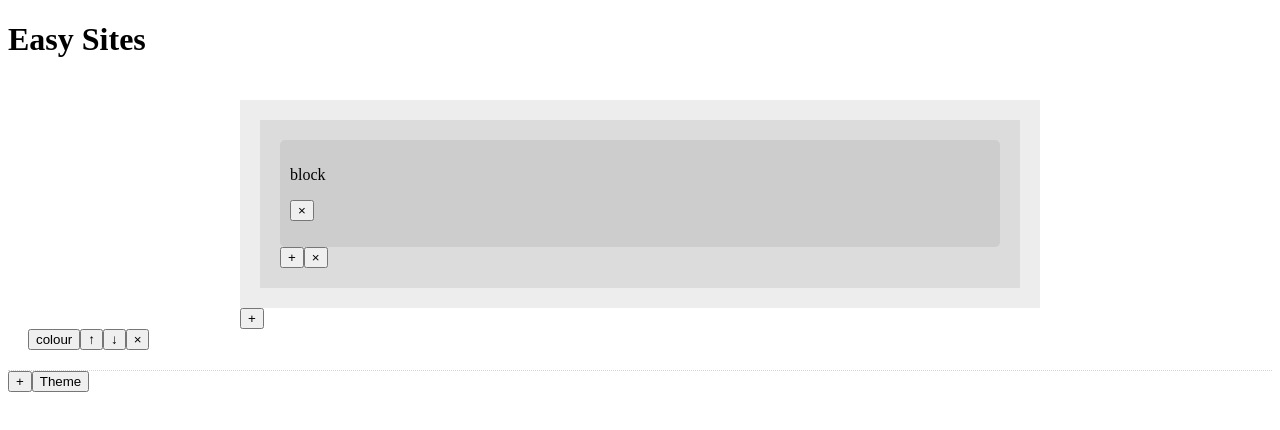
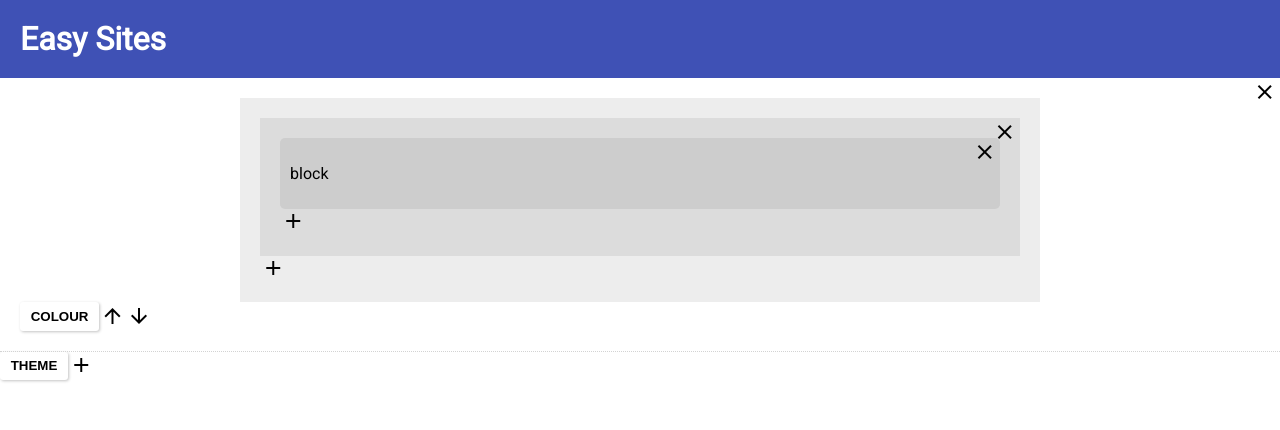
Before and after one commit to Droces/easy-sites, an Angular app: page / in a window 1280 px wide. Shown: the top 430 px of the page. Built offline with nearby package versions, Linux system fonts and the light colour scheme.

Commit message:
Added Material icons, Roboto font, and some colour

```diff
--- a/src/app/app.component.scss
+++ b/src/app/app.component.scss
@@ -0,0 +1,9 @@
+h1 {
+  margin-top: 0;
+  margin-bottom: 0;
+}
+header {
+  background: #3f51b5; // blue
+  color: white;
+  padding: 20px;
+}
--- a/src/app/block/block.component.html
+++ b/src/app/block/block.component.html
@@ -1,4 +1,5 @@
 <div class="block">
   <p contenteditable="true">{{ block.content }}<p>
-  <button (click)="removeSelf()" class="remove">&times;</button>
+  <button (click)="removeSelf()" class="remove icon">
+    <i class="material-icons">close</i></button>
 </div>
--- a/src/app/block/block.component.scss
+++ b/src/app/block/block.component.scss
@@ -1,6 +1,6 @@
 .block {
+  position: relative;
   background: rgba(0, 0, 0, 0.07);
   border-radius: 5px;
   padding: 10px;
-
 }
--- a/src/app/group/group.component.html
+++ b/src/app/group/group.component.html
@@ -3,7 +3,9 @@
     [block]="block"
     (removeBlock)="removeBlock(block)">
   </app-block>
-  <button (click)="addBlock()">+</button>
+  <button (click)="addBlock()" class="icon">
+    <i class="material-icons">add</i></button>
   <!-- <button (click)="removeLastBlock()">-</button> -->
-  <button (click)="removeSelf()" class="remove">&times;</button>
+  <button (click)="removeSelf()" class="remove icon">
+    <i class="material-icons">close</i></button>
 </div>
--- a/src/app/group/group.component.scss
+++ b/src/app/group/group.component.scss
@@ -1,4 +1,5 @@
 .group {
+  position: relative;
   background: rgba(0, 0, 0, 0.07);
   padding: 20px;
 }
--- a/src/app/page/page.component.html
+++ b/src/app/page/page.component.html
@@ -8,7 +8,8 @@
       (removeSection)="removeSection(section)">
     </app-section>
   </div>
-  <button (click)="addSection()">+</button>
+  <button (click)="changeTheme()">Theme</button>
+  <button (click)="addSection()" class="icon">
+      <i class="material-icons">add</i></button>
   <!-- <button (click)="removeLastSection()">-</button> -->
-  <button (click)="changeTheme()">Theme</button>
 </main>
--- a/src/app/page/page.component.scss
+++ b/src/app/page/page.component.scss
@@ -1,2 +1,5 @@
 .sections {
 }
+section {
+  position: relative;
+}
--- a/src/app/section/section.component.html
+++ b/src/app/section/section.component.html
@@ -1,17 +1,19 @@
 <section id="{{ section.id }}" [attr.data-colourStyle]="section.colourStyle">
+  <div class="column">
     <div class="groups">
       <app-group *ngFor="let group of section.groups"
         [group]="group"
         (removeGroup)="removeGroup(group)">
       </app-group>
     </div>
-  <div class="groups-actions">
-    <button (click)="addGroup()">+</button>
+    <button (click)="addGroup()" class="icon">
+      <i class="material-icons">add</i></button>
   </div>
 
   <!-- <button (click)="removeLastGroup()">-</button> -->
   <button (click)="changeColour()">colour</button>
-  <button (click)="up()">&uarr;</button>
-  <button (click)="down()">&darr;</button>
-  <button (click)="removeSelf()" class="remove">&times;</button>
+  <button (click)="up()" class="icon"><i class="material-icons">arrow_upward</i></button>
+  <button (click)="down()" class="icon"><i class="material-icons">arrow_downward</i></button>
+  <button (click)="removeSelf()" class="remove icon">
+    <i class="material-icons">close</i></button>
 </section>
--- a/src/app/section/section.component.scss
+++ b/src/app/section/section.component.scss
@@ -1,17 +1,19 @@
 section {
+  position: relative;
   border-bottom: dotted 1px lightgrey;
   padding: 20px;
 }
-.groups,
-.groups-actions {
+section > .column {
   max-width: 800px;
   margin-left: auto;
   margin-right: auto;
   box-sizing: border-box;
-}
-.groups {
   background: rgba(0, 0, 0, 0.07);
   padding: 20px;
+}
+// .groups,
+// .groups-actions {}
+.groups {
   display: flex;
 
   & > * {
--- a/src/index.html
+++ b/src/index.html
@@ -7,6 +7,9 @@
 
   <meta name="viewport" content="width=device-width, initial-scale=1">
   <link rel="icon" type="image/x-icon" href="favicon.ico">
+
+  <link href="https://fonts.googleapis.com/icon?family=Material+Icons" rel="stylesheet">
+  <link href="https://fonts.googleapis.com/css?family=Roboto&display=swap" rel="stylesheet">
 </head>
 <body>
   <app-root></app-root>
--- a/src/styles.scss
+++ b/src/styles.scss
@@ -1,4 +1,10 @@
-/* You can add global styles to this file, and also import other style files */
+/* Global styles, and imports of other style files */
+
+body {
+  font-family: 'Roboto', sans-serif;
+  margin: 0;
+}
+
 .page[data-theme="red"] {
   section {
     &[data-colourStyle=""],
@@ -13,3 +19,39 @@
     }
   }
 }
+
+.remove {
+  position: absolute;
+  top: 2px;
+  right: 2px;
+}
+
+button {
+  border: none;
+  box-shadow: none;
+  background: white;
+  padding: 0.5em 0.8em;
+  box-shadow: 1px 1px 3px rgba(black, 0.24);
+  border-radius: 3px;
+  font-weight: 600;
+  text-transform: uppercase;
+
+  &:hover {
+    background: #3f51b5; // blue
+    color: white;
+  }
+}
+button.icon {
+  padding: 0;
+  line-height: 1;
+  width: 2em;
+  height: 2em;
+  vertical-align: middle;
+  background: none;
+  box-shadow: none;
+
+  &:hover {
+    background: rgba(black, 0.05);
+    color: inherit;
+  }
+}
```
Lines whose indentation alone changed are shown as unchanged.
